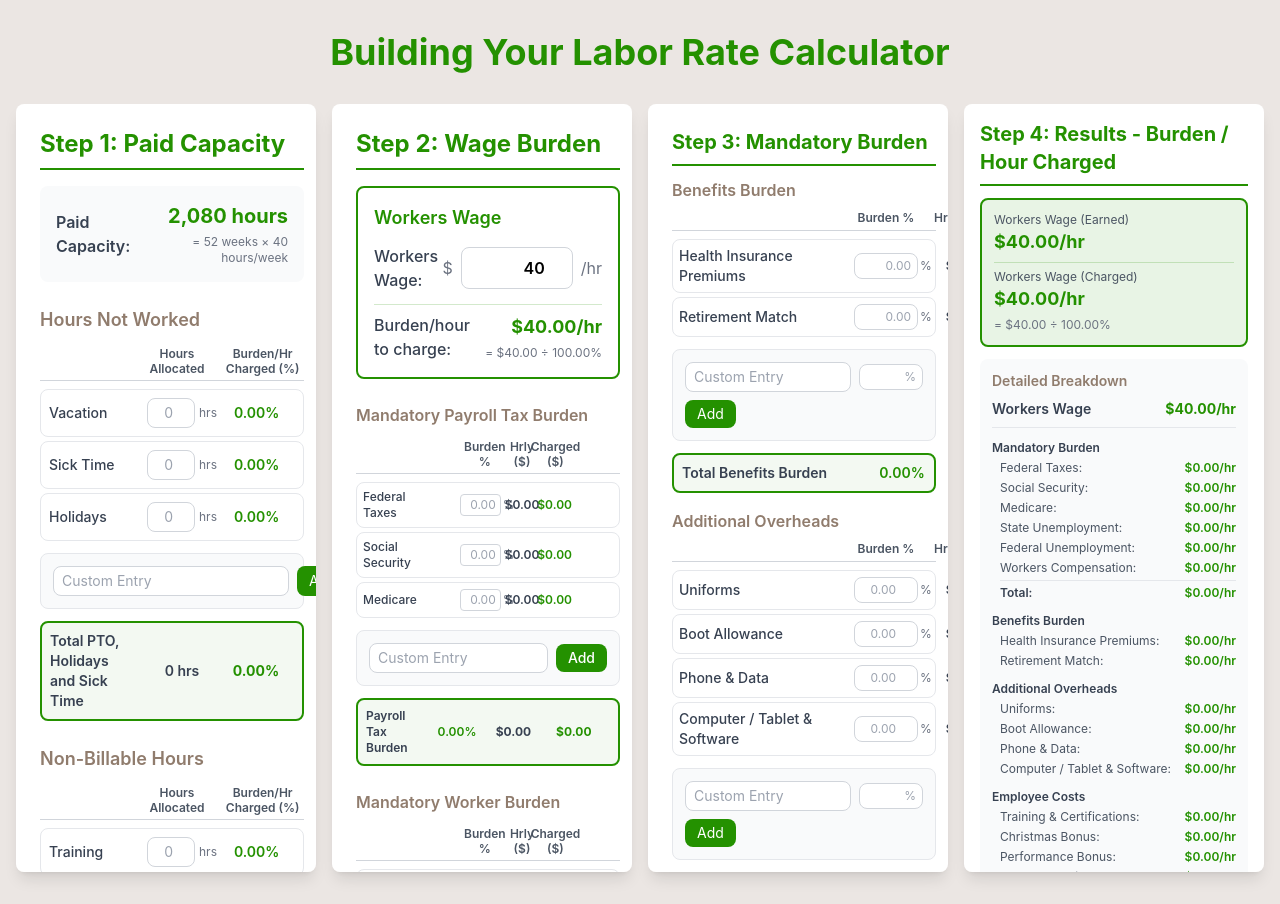
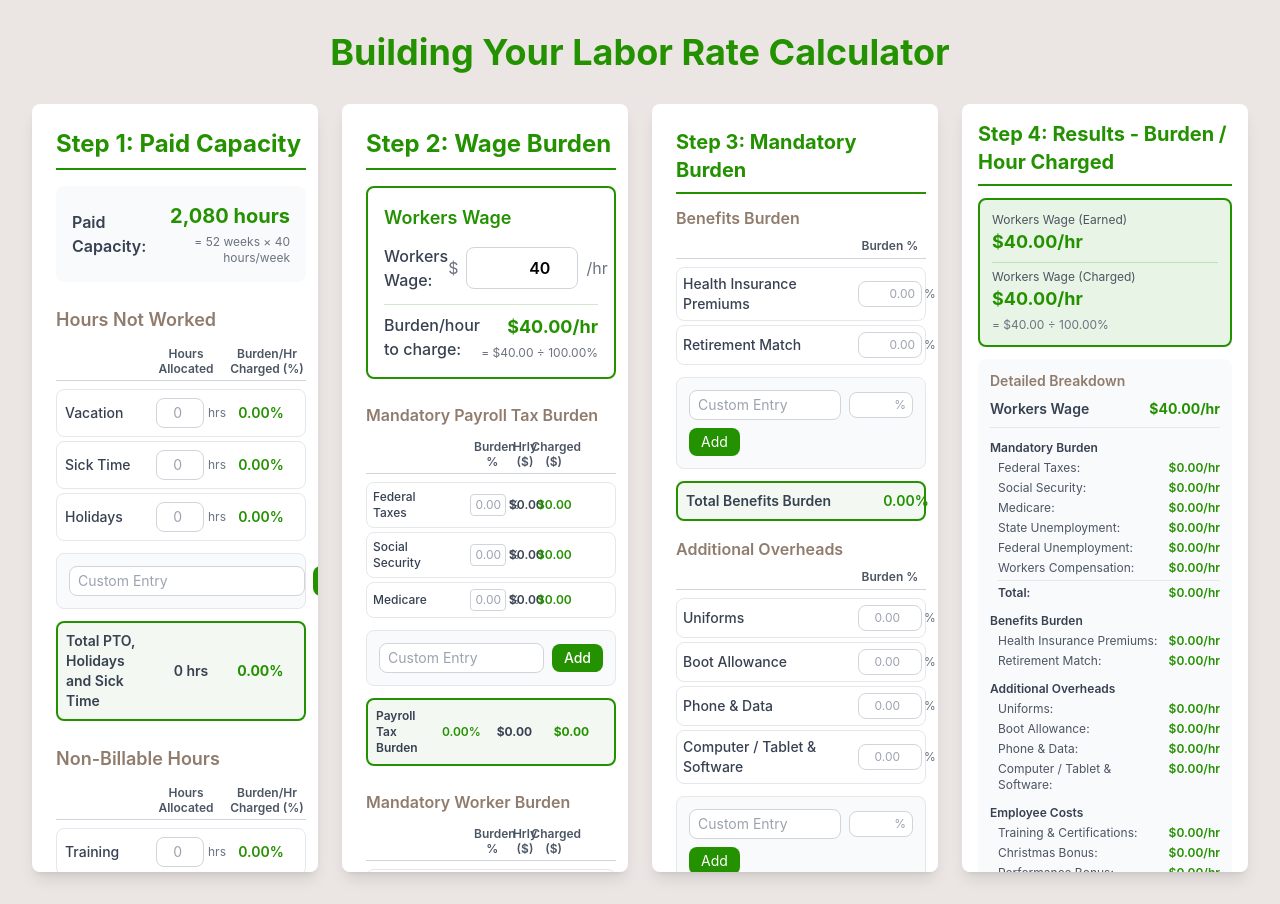
Before and after one commit to KayFernPR/Time-Material-Calculator, a React (Vite) app: page / in a window 1280 px wide. Built offline with nearby package versions, Linux system fonts and the light colour scheme.

Commit message:
Responsive layout: content shrinks/grows with window size
Co-authored-by: Cursor <cursoragent@cursor.com>

```diff
--- a/src/components/LaborRateCalculator.jsx
+++ b/src/components/LaborRateCalculator.jsx
@@ -499,15 +499,15 @@ function LaborRateCalculator() {
   }
 
   return (
-    <div className="min-h-screen bg-light py-8">
-      <div className="container mx-auto px-4 max-w-7xl">
-        <h1 className="text-4xl font-bold text-primary mb-8 text-center">
+    <div className="min-h-screen w-full min-w-0 bg-light py-4 sm:py-6 lg:py-8 overflow-x-hidden">
+      <div className="container mx-auto w-full min-w-0 px-4 sm:px-6 lg:px-8 max-w-7xl">
+        <h1 className="text-2xl sm:text-3xl lg:text-4xl font-bold text-primary mb-6 lg:mb-8 text-center">
           Building Your Labor Rate Calculator
         </h1>
 
-        <div className="grid grid-cols-1 lg:grid-cols-4 gap-4">
+        <div className="grid grid-cols-1 lg:grid-cols-[repeat(4,minmax(0,1fr))] gap-4 lg:gap-6 min-w-0">
           {/* Step 1: Paid Capacity */}
-          <div className="lg:col-span-1">
+          <div className="lg:col-span-1 min-w-0 w-full">
             <div
               ref={step1Ref}
               className="bg-white rounded-lg shadow-lg pt-6 pr-3 pb-6 pl-6 sticky top-4 max-h-[calc(100vh-2rem)] overflow-y-auto scroll-smooth min-w-0"
@@ -726,7 +726,7 @@ function LaborRateCalculator() {
           </div>
 
           {/* Step 2: Wage Burden */}
-          <div className="lg:col-span-1 min-w-0">
+          <div className="lg:col-span-1 min-w-0 w-full">
             <div
               ref={step2Ref}
               className="bg-white rounded-lg shadow-lg pt-6 pr-3 pb-6 pl-6 sticky top-4 max-h-[calc(100vh-2rem)] overflow-y-auto scroll-smooth min-w-0"
@@ -1051,7 +1051,7 @@ function LaborRateCalculator() {
           </div>
 
           {/* Step 3: Mandatory Burden */}
-          <div className="lg:col-span-1 min-w-0">
+          <div className="lg:col-span-1 min-w-0 w-full">
             <div
               ref={step3MandatoryRef}
               className="bg-white rounded-lg shadow-lg pt-6 pr-3 pb-6 pl-6 sticky top-4 max-h-[calc(100vh-2rem)] overflow-y-auto scroll-smooth min-w-0"
@@ -1584,7 +1584,7 @@ function LaborRateCalculator() {
           </div>
 
           {/* Step 4: Results - Burden / Hour Charged */}
-          <div className="lg:col-span-1">
+          <div className="lg:col-span-1 min-w-0 w-full">
             <div
               ref={step3Ref}
               className="bg-white rounded-lg shadow-lg p-4 sticky top-4 max-h-[calc(100vh-2rem)] overflow-y-auto scroll-smooth"
--- a/src/index.css
+++ b/src/index.css
@@ -2,13 +2,30 @@
 @tailwind components;
 @tailwind utilities;
 
+/* Responsive root: content shrinks/grows with window */
+html {
+  width: 100%;
+  min-height: 100%;
+  box-sizing: border-box;
+}
+*, *::before, *::after {
+  box-sizing: inherit;
+}
 body {
   margin: 0;
+  width: 100%;
+  min-height: 100%;
+  min-width: 0;
   font-family: 'Nunito Sans', -apple-system, BlinkMacSystemFont, 'Segoe UI', 'Roboto', 'Oxygen',
     'Ubuntu', 'Cantarell', 'Fira Sans', 'Droid Sans', 'Helvetica Neue',
     sans-serif;
   -webkit-font-smoothing: antialiased;
   -moz-osx-font-smoothing: grayscale;
+}
+#root {
+  width: 100%;
+  min-height: 100%;
+  min-width: 0;
 }
 
 code {
```
